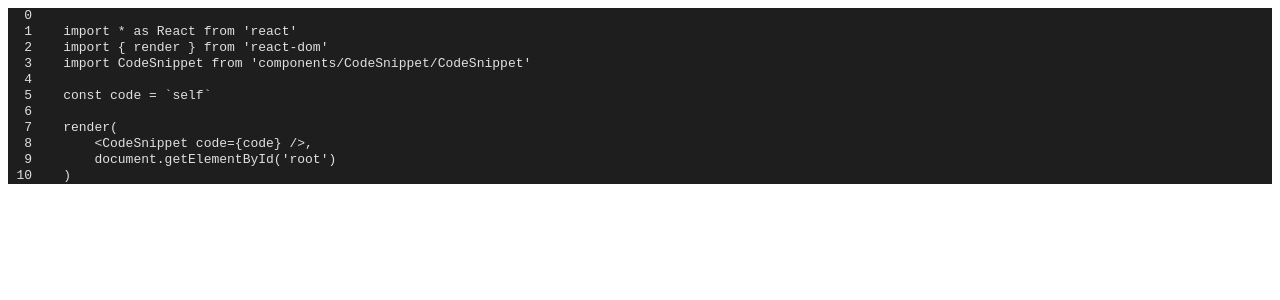
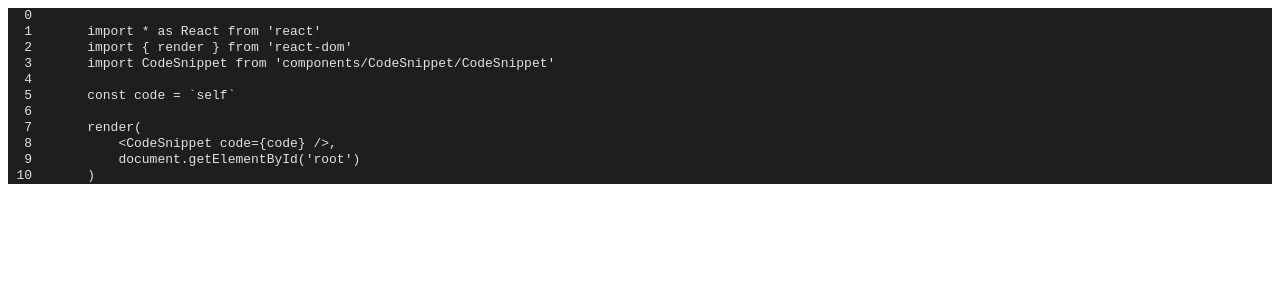
Before and after one commit to Dergash/react-static-grid, a React app: page / in a window 1280 px wide. Shown: the top 300 px of the page. Built offline with nearby package versions, Linux system fonts and the light colour scheme.

Commit message:
feat(CodeSnippet): space between line numbers and code

```diff
--- a/src/components/CodeSnippet/CodeSnippet.css
+++ b/src/components/CodeSnippet/CodeSnippet.css
@@ -17,6 +17,7 @@
 
 .LineCode {
     margin: 0;
+    padding-left: 24px;
 }
 
 .LineCode::selection {
```
